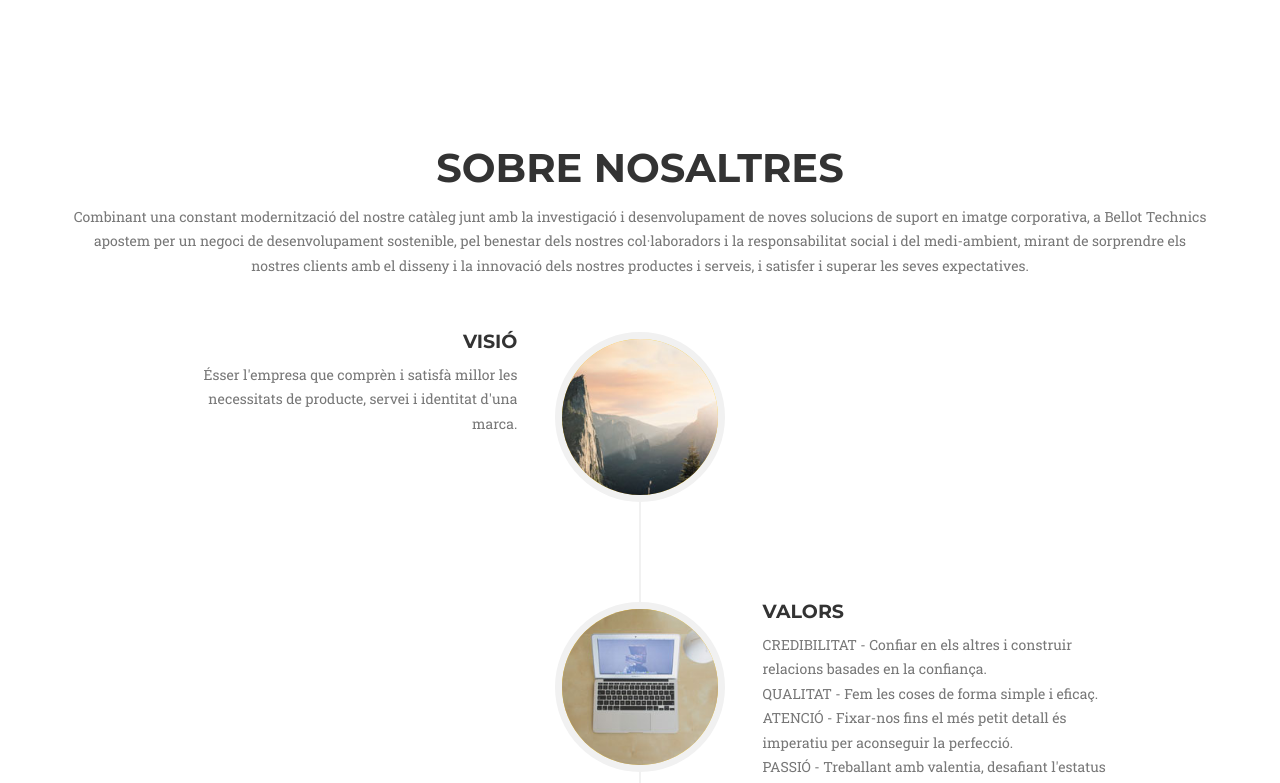
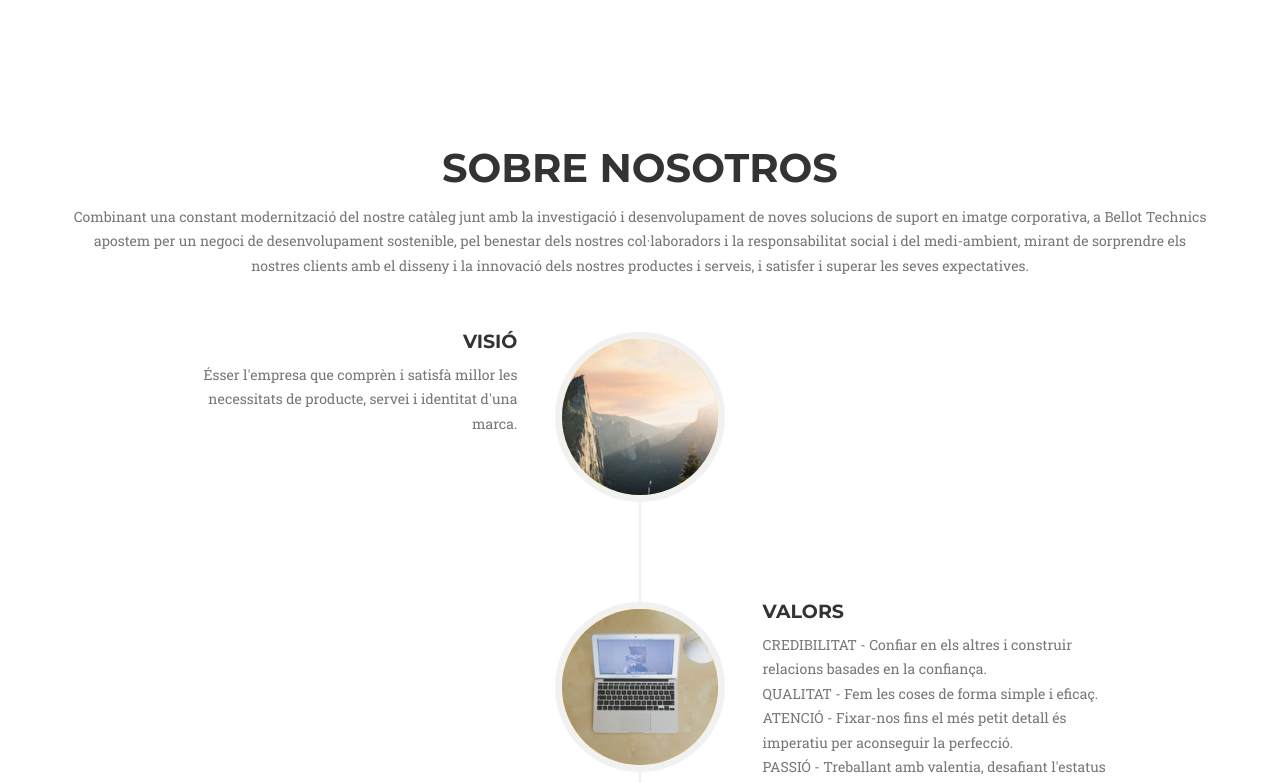
Before and after one commit to Bellot2020/bellottechnics, a Jekyll site: the page built from es/index.md, in a window 1280 px wide and 900 px high, scrolled down 645 px, cut to the strip 117-900 px from the top of the window. Built offline with Jekyll 4.4.1, drawn with Linux system fonts in a browser that asks for light colours; some web fonts are replaced; some of the changed text lies outside the part shown.

Commit message:
Update _config.yml

```diff
--- a/_config.yml
+++ b/_config.yml
@@ -99,7 +99,7 @@ lang:
     contact_send: "Enviar el missatge"
     privacy: "Privacitat"
     legal: "Avís legal"
-    about: "Sobre nosaltres"
+    about: "Sobre nosotros"
     about_description: "Combinant una constant modernització del nostre catàleg junt amb la investigació i desenvolupament de noves solucions de suport en imatge corporativa, a Bellot Technics apostem per un negoci de desenvolupament sostenible, pel benestar dels nostres col·laboradors i la responsabilitat social i del medi-ambient, mirant de sorprendre els nostres clients amb el disseny i la innovació dels nostres productes i serveis, i satisfer i superar les seves expectatives. "
     about_vision: "VISIÓ"
     about_vision_description: "Ésser l'empresa que comprèn i satisfà millor les necessitats de producte, servei i identitat d'una marca."
```
